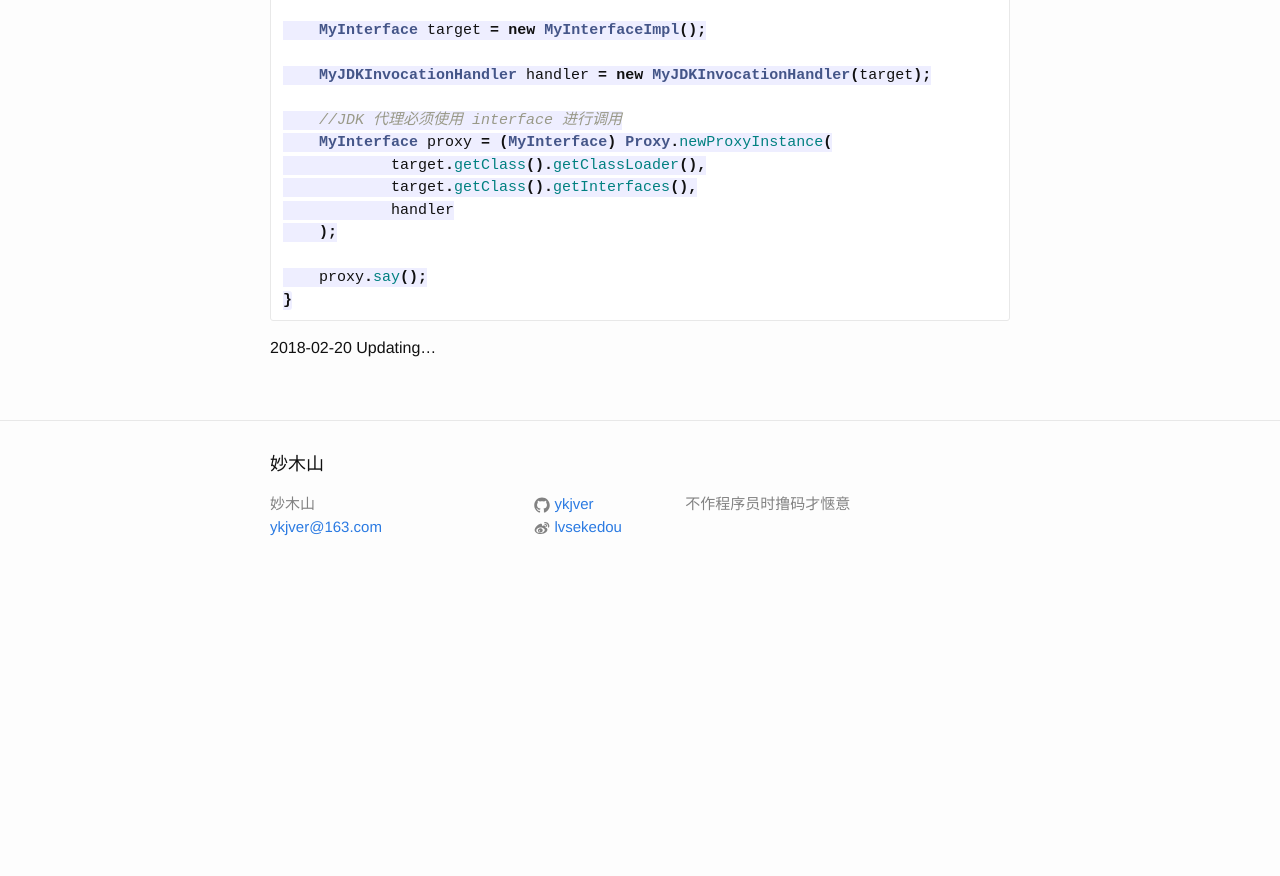
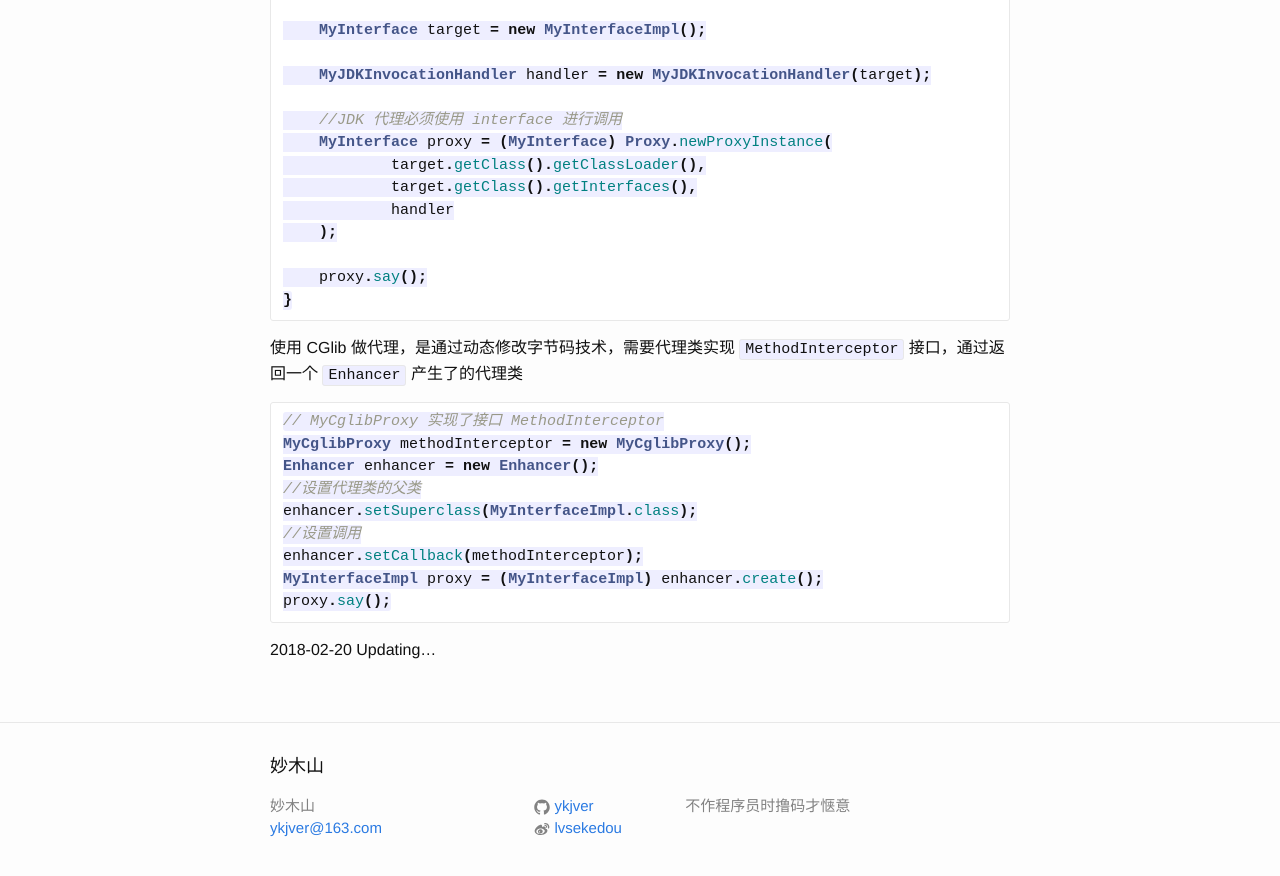
Before and after one commit to ykjver/ykjver.github.io, a Jekyll site: the page built from _posts/2018-02-13-quick-get-start-of-java.md, in a window 1280 px wide and 900 px high, scrolled down 9277 px. Shown: the top 876 px of the window. Built offline with Jekyll 4.4.1, drawn with Linux system fonts in a browser that asks for light colours; before the commit the page ends 9875 px from its top, so only the background shows below that.

````diff
--- a/_posts/2018-02-13-quick-get-start-of-java.md
+++ b/_posts/2018-02-13-quick-get-start-of-java.md
@@ -449,5 +449,20 @@ public void test4() {
 }
 ```
 
+使用 CGlib 做代理，是通过动态修改字节码技术，需要代理类实现 `MethodInterceptor` 接口，通过返回一个 `Enhancer` 产生了的代理类
+
+```java
+// MyCglibProxy 实现了接口 MethodInterceptor
+MyCglibProxy methodInterceptor = new MyCglibProxy();
+Enhancer enhancer = new Enhancer();
+//设置代理类的父类
+enhancer.setSuperclass(MyInterfaceImpl.class);
+//设置调用
+enhancer.setCallback(methodInterceptor);
+MyInterfaceImpl proxy = (MyInterfaceImpl) enhancer.create();
+proxy.say();
+```
+
+
 2018-02-20
 Updating...
````
Also changed, not shown: _posts/2018-02-22-my-resume.md (+2 -1 lines).
